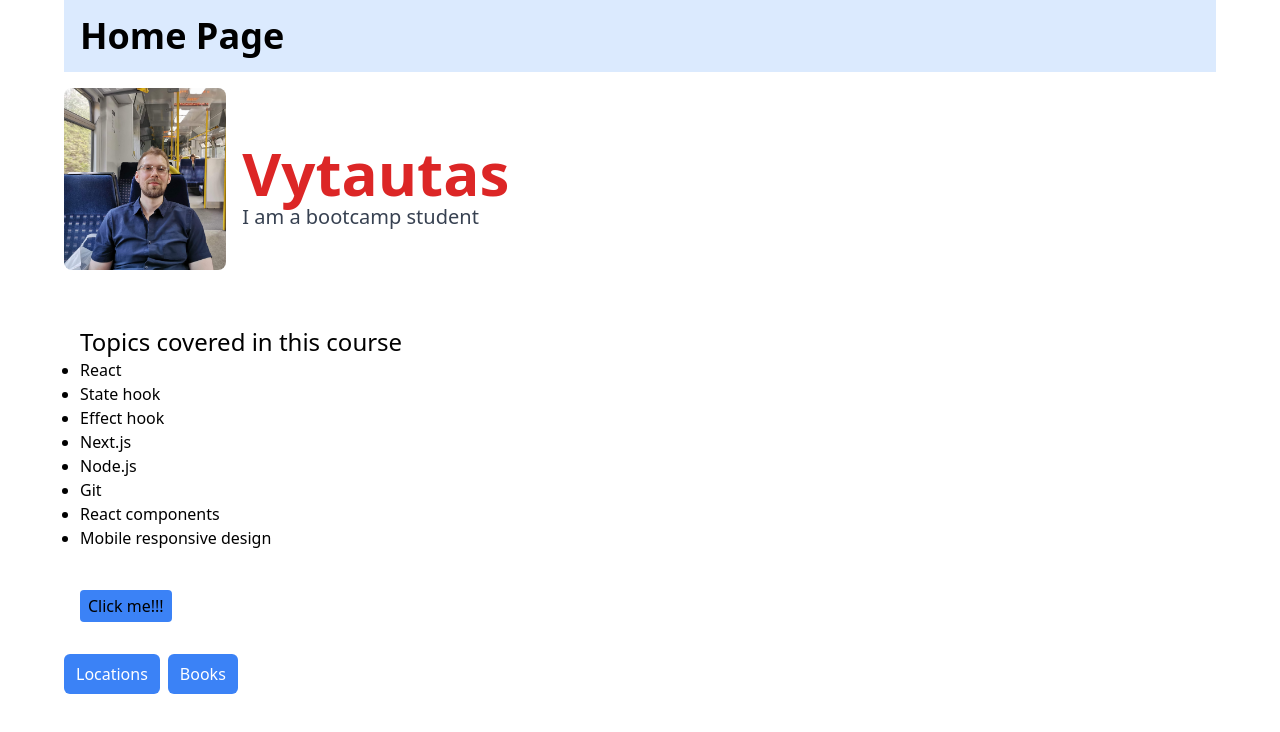
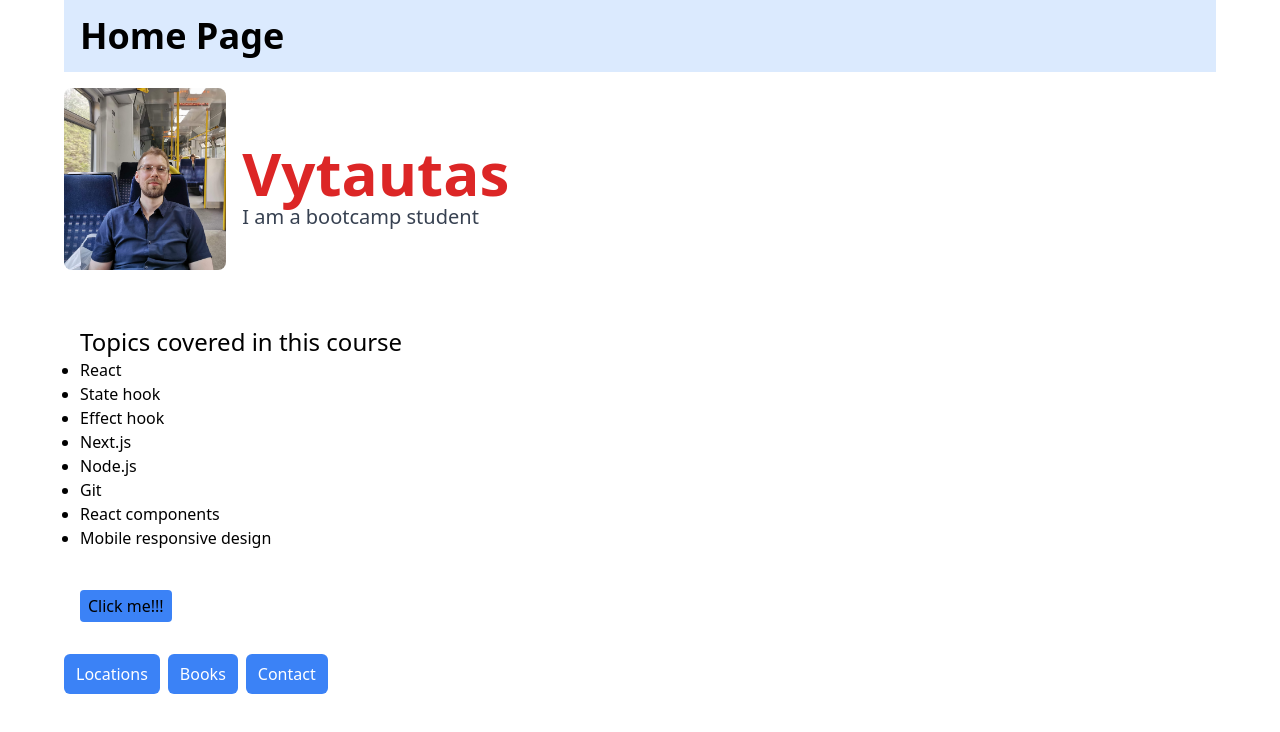
Before and after one commit to lebronius23/skillscity-mp, a Next.js app: page / in a window 1280 px wide. Shown: the top 732 px of the page. Built offline with nearby package versions, Linux system fonts and the light colour scheme.

Commit message:
added button to contact page from Homepage

```diff
--- a/pages/index.js
+++ b/pages/index.js
@@ -52,7 +52,8 @@ return(
         title="Books Page"
         buttons={[
           { title: "Locations", href: "/locations" },
-          { title: "Books", href: "/books" }
+          { title: "Books", href: "/books" },
+          { title: "Contact", href: "/contact" }
         ]}
 
       />
```
